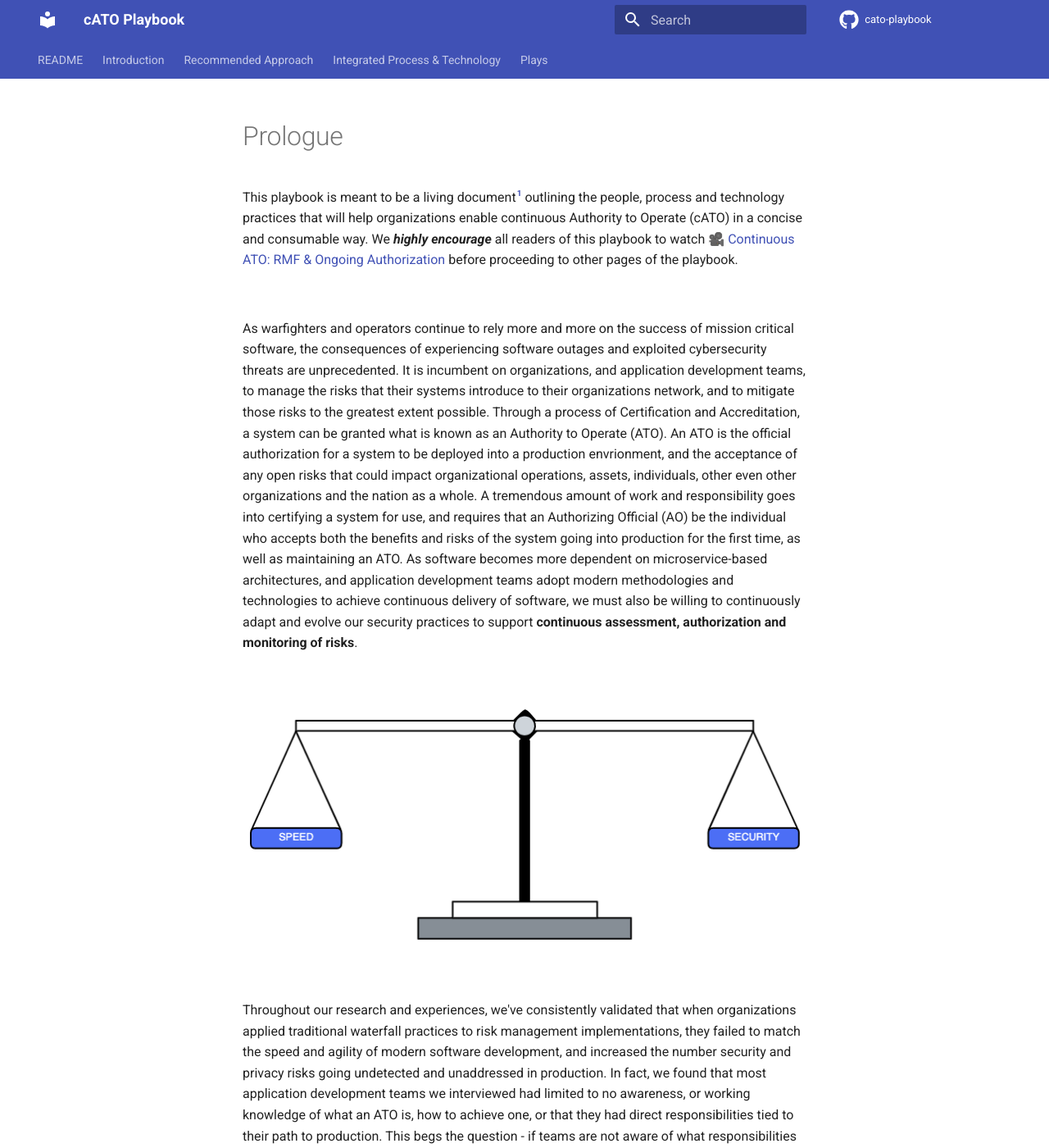
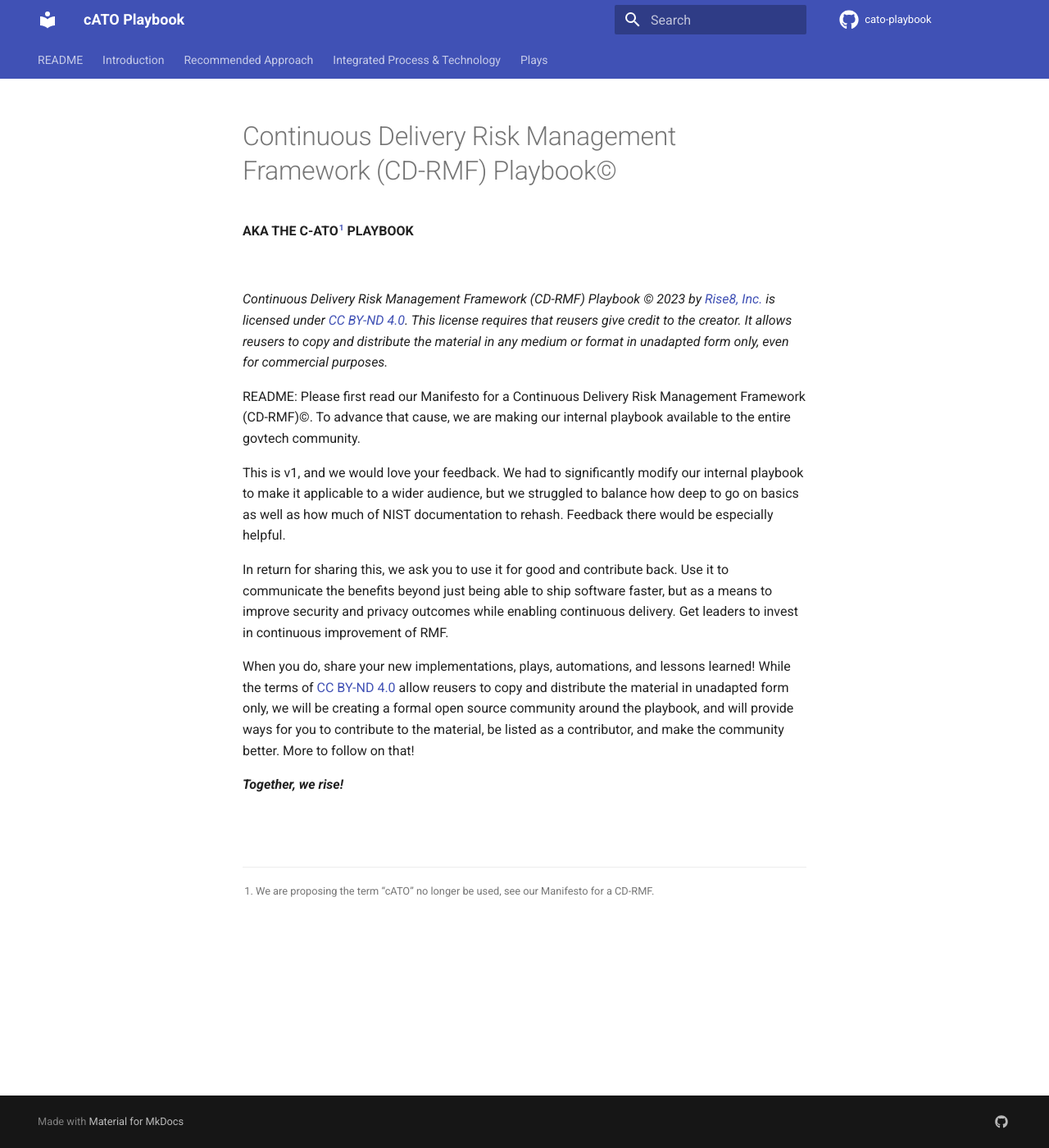
Before and after one commit to rise8-us/cato-playbook, an MkDocs documentation site: the page built from docs/index.md, in a window 1280 px wide and 1400 px high. Shown: the whole window at 82% size. Built offline with MkDocs 1.6.1 and Material for MkDocs 9.7.7, drawn with Linux system fonts in a browser that asks for light colours; comment, search, counter and statistics services are not loaded; some of the changed text lies outside the part shown.

Commit message:
Update index.md

```diff
--- a/docs/index.md
+++ b/docs/index.md
@@ -1,18 +1,22 @@
-# Prologue
+# Continuous Delivery Risk Management Framework (CD-RMF) Playbook©
 
-This playbook is meant to be a living document[^1] outlining the people, process and technology practices that will help organizations enable continuous Authority to Operate (cATO) in a concise and consumable way. We ***highly encourage*** all readers of this playbook to watch 🎥 [Continuous ATO: RMF & Ongoing Authorization](https://www.youtube.com/watch?v=k4lO3-9kIM0) before proceeding to other pages of the playbook.
+**AKA THE C-ATO[^1] PLAYBOOK**
 
 <br/>
 
-As warfighters and operators continue to rely more and more on the success of mission critical software, the consequences of experiencing software outages and exploited  cybersecurity threats are unprecedented. It is incumbent on organizations, and application development teams, to manage the risks that their systems introduce to their organizations network, and to mitigate those risks to the greatest extent possible. Through a process of Certification and Accreditation, a system can be granted what is known as an Authority to Operate (ATO). An ATO is the official authorization for a system to be deployed into a production envrionment, and the acceptance of any open risks that could impact organizational operations, assets, individuals, other even other organizations and the nation as a whole. A tremendous amount of work and responsibility goes into certifying a system for use, and requires that an Authorizing Official (AO) be the individual who accepts both the benefits and risks of the system going into production for the first time, as well as maintaining an ATO. As software becomes more dependent on microservice-based architectures, and application development teams adopt modern methodologies and technologies to achieve continuous delivery of software, we must also be willing to continuously adapt and evolve our security practices to support **continuous assessment, authorization and monitoring of risks**.
+*Continuous Delivery Risk Management Framework (CD-RMF) Playbook © 2023 by [Rise8, Inc.](https://www.rise8.us/) is licensed under [CC BY-ND 4.0](http://creativecommons.org/licenses/by-nd/4.0/?ref=chooser-v1). This license requires that reusers give credit to the creator. It allows reusers to copy and distribute the material in any medium or format in unadapted form only, even for commercial purposes.*
 
-<br/>
+README: Please first read our Manifesto for a Continuous Delivery Risk Management Framework (CD-RMF)©. To advance that cause, we are making our internal playbook available to the entire govtech community.
 
-![This is an image](images/weightScale.png)
+This is v1, and we would love your feedback. We had to significantly modify our internal playbook to make it applicable to a wider audience, but we struggled to balance how deep to go on basics as well as how much of NIST documentation to rehash. Feedback there would be especially helpful.
 
-<br/>
+In return for sharing this, we ask you to use it for good and contribute back. Use it to communicate the benefits beyond just being able to ship software faster, but as a means to improve security and privacy outcomes while enabling continuous delivery. Get leaders to invest in continuous improvement of RMF.
 
-Throughout our research and experiences, we've consistently validated that when organizations applied traditional waterfall practices to risk management implementations, they failed to match the speed and agility of modern software development, and increased the number security and privacy risks going undetected and unaddressed in production. In fact, we found that most application development teams we interviewed had limited to no awareness, or working knowledge of what an ATO is, how to achieve one, or that they had direct responsibilities tied to their path to production. This begs the question - if teams are not aware of what responsibilities they own in terms of security and privacy risk management, and how it supports their goal of delivering value, then how can we assume that security risks are actually being mitigated to the greatest extent possible? This is why we felt it was critical to publish a cATO playbook, and empower a community of change agents to take action.
-<br/>
+When you do, share your new implementations, plays, automations, and lessons learned! While the terms of [CC BY-ND 4.0](http://creativecommons.org/licenses/by-nd/4.0/?ref=chooser-v1) allow reusers to copy and distribute the material in unadapted form only, we will be creating a formal open source community around the playbook, and will provide ways for you to contribute to the material, be listed as a contributor, and make the community better. More to follow on that!
 
-[^1]: We maintain the documentation so that it represents how we manage cybersecurity risks and threats, through lessons learned and outcomes.
+***Together, we rise!***
+
+
+<br/><br/>
+
+[^1]: We are proposing the term “cATO” no longer be used, see our Manifesto for a CD-RMF.
```
